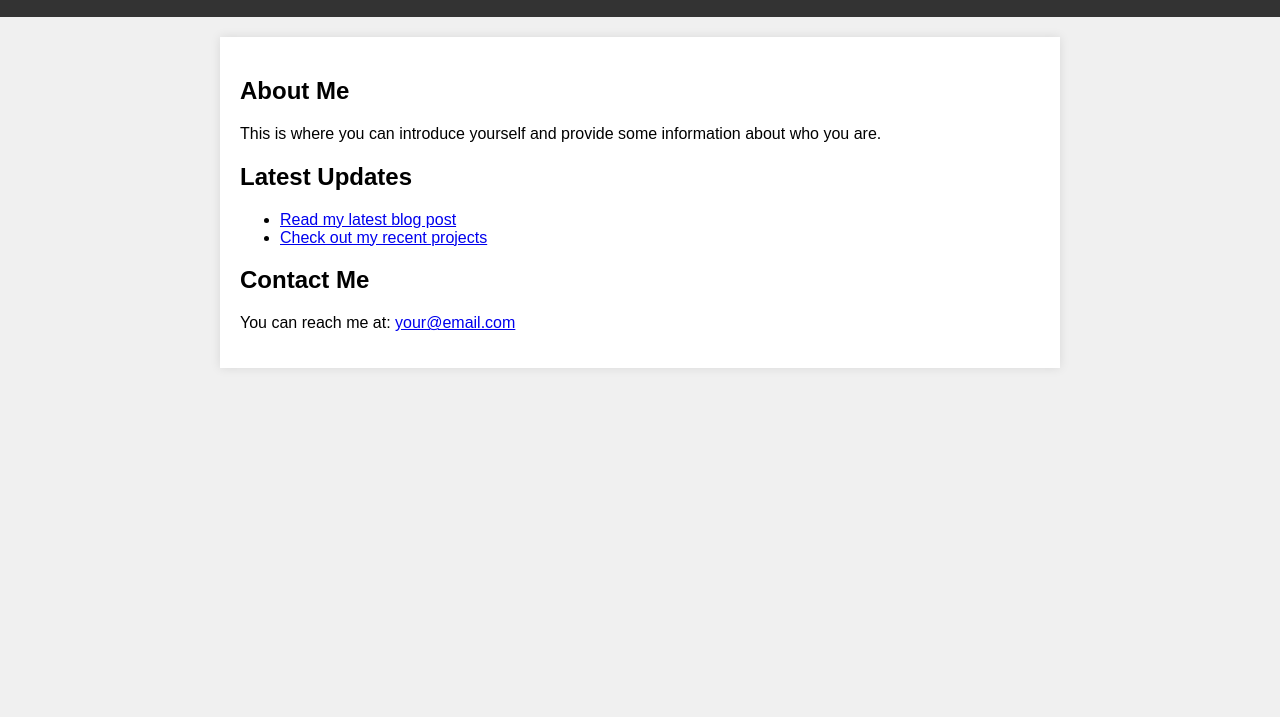
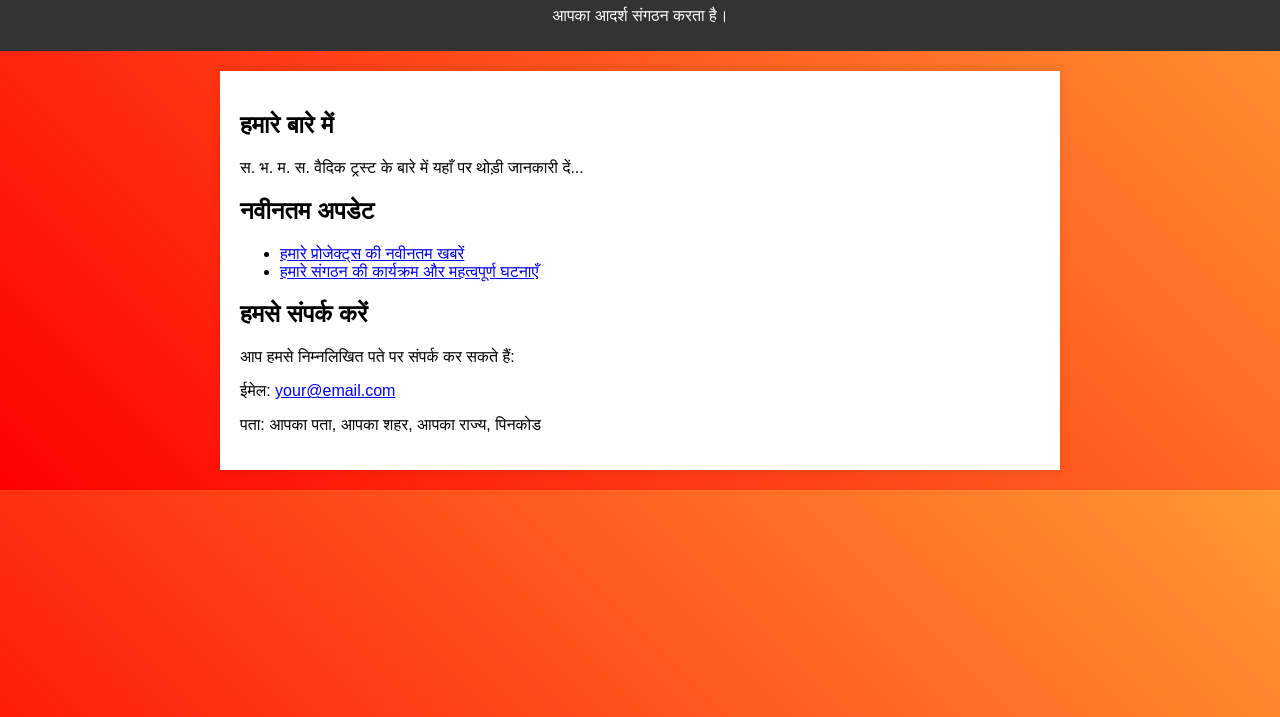
Before and after one commit to ashutoshmishra549/sbvm, a plain HTML site: page index.html in a window 1280 px wide. Shown: the part 83-800 px from the top of the page. Drawn offline with Linux system fonts and the light colour scheme.

Commit message:
Update index.html

```diff
--- a/index.html
+++ b/index.html
@@ -3,12 +3,12 @@
 <head>
     <meta charset="UTF-8">
     <meta name="viewport" content="width=device-width, initial-scale=1.0">
-    <title>My Homepage</title>
+    <title>स. भ. म. स. वैदिक ट्रस्ट</title>
     <style>
-        /* Add your CSS styles here */
+        /* Updated CSS styles with red and saffron background */
         body {
             font-family: Arial, sans-serif;
-            background-color: #f0f0f0;
+            background: linear-gradient(45deg, red, #FF9933); /* Red and saffron gradient background */
             margin: 0;
             padding: 0;
         }
@@ -29,20 +29,23 @@
 </head>
 <body>
     <header>
-        <h1>Welcome to My Homepage</h1>
+        <h1>स. भ. म. स. वैदिक ट्रस्ट</h1>
+        <p>आपका आदर्श संगठन करता है।</p>
     </header>
     <div class="container">
-        <h2>About Me</h2>
-        <p>This is where you can introduce yourself and provide some information about who you are.</p>
+        <h2>हमारे बारे में</h2>
+        <p>स. भ. म. स. वैदिक ट्रस्ट के बारे में यहाँ पर थोड़ी जानकारी दें...</p>
 
-        <h2>Latest Updates</h2>
+        <h2>नवीनतम अपडेट</h2>
         <ul>
-            <li><a href="#">Read my latest blog post</a></li>
-            <li><a href="#">Check out my recent projects</a></li>
+            <li><a href="#">हमारे प्रोजेक्ट्स की नवीनतम खबरें</a></li>
+            <li><a href="#">हमारे संगठन की कार्यक्रम और महत्वपूर्ण घटनाएँ</a></li>
         </ul>
 
-        <h2>Contact Me</h2>
-        <p>You can reach me at: <a href="mailto:your@email.com">your@email.com</a></p>
+        <h2>हमसे संपर्क करें</h2>
+        <p>आप हमसे निम्नलिखित पते पर संपर्क कर सकते हैं:</p>
+        <p>ईमेल: <a href="mailto:your@email.com">your@email.com</a></p>
+        <p>पता: आपका पता, आपका शहर, आपका राज्य, पिनकोड</p>
     </div>
 </body>
 </html>
```
